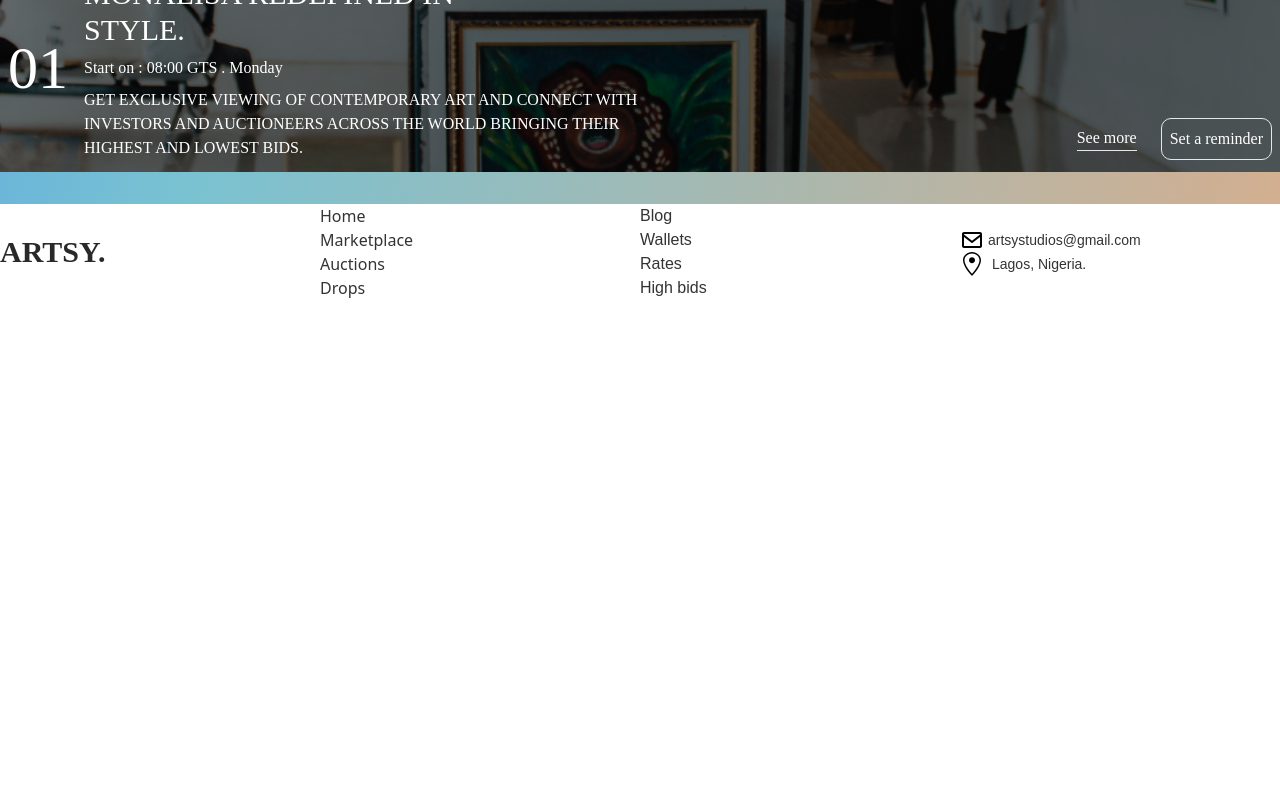
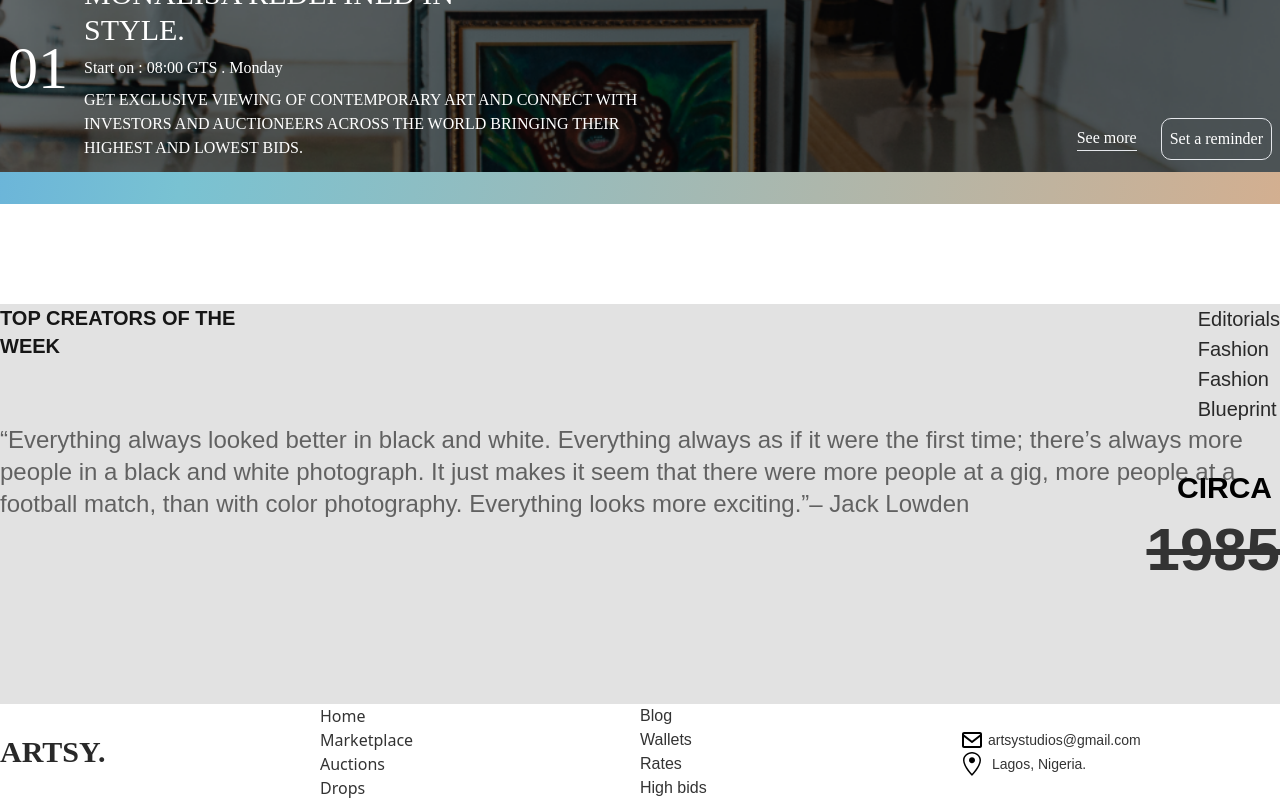
Before and after one commit to balikis-oyeleye/ARSTY, a Next.js app: page / in a window 1280 px wide. Shown: the part 3000-3800 px from the top of the page. Before the commit the page ends 3300 px from the top, so only its background shows below. Built offline with nearby package versions, Linux system fonts and the light colour scheme; a web font is replaced by a local one.

Commit message:
feat: add background image

```diff
--- /dev/null
+++ b/components/home/TopCreators.tsx
@@ -0,0 +1,36 @@
+import React from "react";
+
+const TopCreators = () => {
+  return (
+    <section className="h-[251px] md:h-[400px] overflow-hidden bg-[#E2E2E2] mt-[100px] font-clashDisplay">
+      <div className="container mx-auto px-2 xs:px-0 relative">
+        <div className="flex justify-between">
+          <h3 className="font-semibold text-xl text-[#161616] min-w-[264px] max-w-[264px]">
+            TOP CREATORS OF THE WEEK
+          </h3>
+          <ul className="flex md:flex-col  gap-x-3">
+            <li className="text-[10px] text-dark md:text-[20px]">Editorials</li>
+            <li className="text-[10px] text-dark md:text-[20px]">Fashion</li>
+            <li className="text-[10px] text-dark md:text-[20px]">Fashion</li>
+            <li className="text-[10px] text-dark md:text-[20px]">Blueprint</li>
+          </ul>
+        </div>
+        <p className="text-xs md:text-2xl text-text_fade">
+          “Everything always looked better in black and white. Everything always
+          as if it were the first time; there’s always more people in a black
+          and white photograph. It just makes it seem that there were more
+          people at a gig, more people at a football match, than with color
+          photography. Everything looks more exciting.”– Jack Lowden
+        </p>
+        <div className="absolute font-bold text-3xl right-2 top-1/2 md:top-2/3 -translate-y-1/2">
+          CIRCA
+        </div>
+        <div className="text-end text-6xl line-through font-bold text-grey">
+          1985
+        </div>
+      </div>
+    </section>
+  );
+};
+
+export default TopCreators;
--- a/components/home/Upcoming.tsx
+++ b/components/home/Upcoming.tsx
@@ -4,24 +4,34 @@ import Link from "next/link";
 const Upcoming = () => {
   return (
     <section className="upcoming md:h-[780px] -z-10 mt-32 h-[336px] overflow-hidden py-8 px-6 sm:px-0">
-      <div className="upcoming-container container mx-auto px-2 xs:px-0 h-full grid place-items-center text-white font-stix md:place-items-end">
+      <div
+        style={{ backgroundImage: `url(${"/bg.png"})` }}
+        className="upcoming-container container mx-auto px-2 xs:px-0 h-full grid place-items-center text-white font-stix md:place-items-end"
+      >
         <div className="flex flex-col gap-y-2 px-2 md:mb-3 md:flex-row w-full md:justify-between">
           <div className="flex items-center gap-x-2 md:gap-x-4">
             <h4 className="md:text-6xl">01</h4>
             <div className="space-y-2">
-              <h4 className="text-xl md:text-3xl md:w-[380px]">MONALISA REDEFINED IN STYLE.</h4>
+              <h4 className="text-xl md:text-3xl md:w-[380px]">
+                MONALISA REDEFINED IN STYLE.
+              </h4>
               <p>Start on : 08:00 GTS . Monday</p>
-              <p className="text-[10px] md:text-base lg:w-[606px]">GET EXCLUSIVE VIEWING OF CONTEMPORARY ART AND CONNECT WITH INVESTORS AND AUCTIONEERS ACROSS THE WORLD BRINGING THEIR HIGHEST AND LOWEST BIDS.</p>
+              <p className="text-[10px] md:text-base lg:w-[606px]">
+                GET EXCLUSIVE VIEWING OF CONTEMPORARY ART AND CONNECT WITH
+                INVESTORS AND AUCTIONEERS ACROSS THE WORLD BRINGING THEIR
+                HIGHEST AND LOWEST BIDS.
+              </p>
             </div>
           </div>
-          <div className="flex self-end gap-x-6 items-center" >
-            <Link href='/auction'>
-              <span className='border-b cursor-pointer'>See more</span>
+          <div className="flex self-end gap-x-6 items-center">
+            <Link href="/auction">
+              <span className="border-b cursor-pointer">See more</span>
             </Link>
             <button className="border cursor-pointer p-2 rounded-[10px]">
               <Link href="/drop">Set a reminder</Link>
             </button>
-          </div></div>
+          </div>
+        </div>
       </div>
     </section>
   );
--- a/pages/index.tsx
+++ b/pages/index.tsx
@@ -6,6 +6,7 @@ import { BsArrowRight } from "react-icons/bs";
 import ImageSlider from "../components/home/ImageSlider";
 import ImageStack from "../components/home/ImageStack";
 import Upcoming from "../components/home/Upcoming";
+import TopCreators from "../components/home/TopCreators";
 
 const Home: NextPage = () => {
   return (
@@ -36,6 +37,7 @@ const Home: NextPage = () => {
         <FeaturedLarge />
       </section>
       <Upcoming />
+      <TopCreators />
     </>
   );
 };
--- a/styles/globals.css
+++ b/styles/globals.css
@@ -26,7 +26,6 @@
 }
 
 .upcoming-container {
-  background-image: url("../assets/images/bg.png");
   background-position: center;
   background-size: cover;
 }
--- a/tailwind.config.js
+++ b/tailwind.config.js
@@ -20,6 +20,7 @@ module.exports = {
         grey: "#333333",
         grey2: "#616161",
         overlay: "#D9D9D9",
+        text_fade: "rgba(0, 0, 0, 0.57)",
       },
     },
     fontFamily: {
```
Also changed, not shown: public/bg.png (renamed from assets/images/bg.png).
